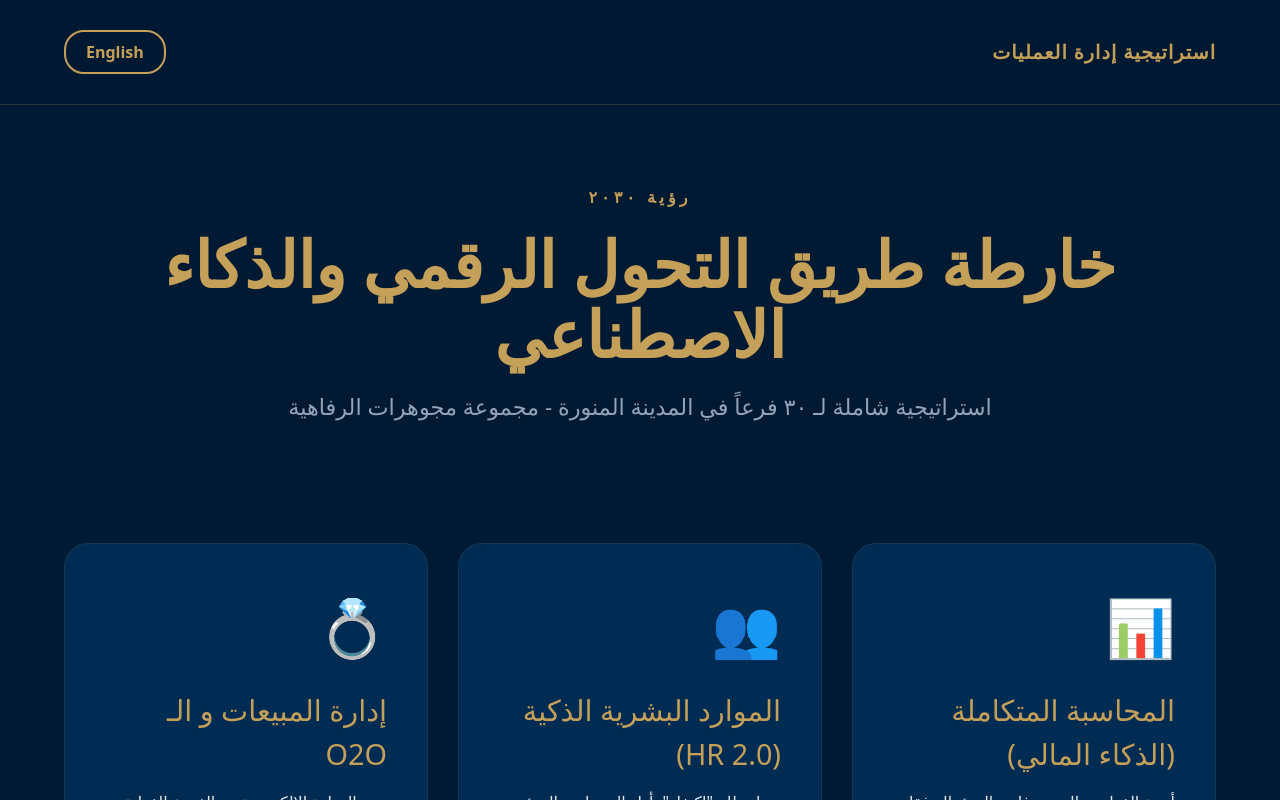
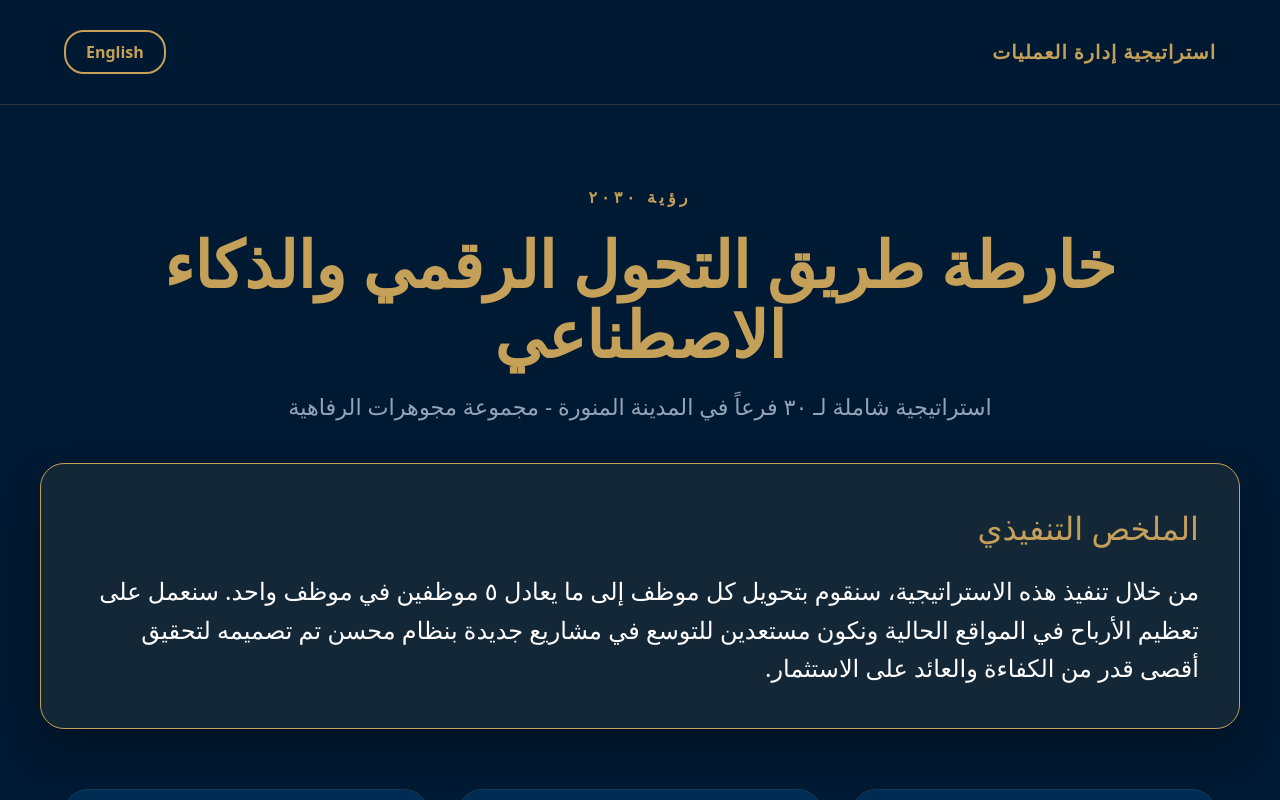
Before and after one commit to RematNOC/madinah-executive-dashboard, a Next.js app: page / in a window 1280 px wide. Shown: the top 800 px of the page. Built offline with nearby package versions, Linux system fonts and the light colour scheme.

Commit message:
Executive Summary Strike: Add ROI/Expansion summary section to dashboard

```diff
--- a/src/app/page.tsx
+++ b/src/app/page.tsx
@@ -7,6 +7,8 @@ const content = {
     lang: 'English',
     nav: 'AR',
     brand: 'استراتيجية إدارة العمليات',
+    summaryTitle: 'الملخص التنفيذي',
+    summaryText: 'من خلال تنفيذ هذه الاستراتيجية، سنقوم بتحويل كل موظف إلى ما يعادل ٥ موظفين في موظف واحد. سنعمل على تعظيم الأرباح في المواقع الحالية ونكون مستعدين للتوسع في مشاريع جديدة بنظام محسن تم تصميمه لتحقيق أقصى قدر من الكفاءة والعائد على الاستثمار.',
     title: 'خارطة طريق التحول الرقمي والذكاء الاصطناعي',
     subtitle: 'استراتيجية شاملة لـ ٣٠ فرعاً في المدينة المنورة - مجموعة مجوهرات الرفاهية',
     pillars: [
@@ -90,6 +92,8 @@ const content = {
     lang: 'العربية',
     nav: 'EN',
     brand: 'OPERATIONS MANAGEMENT STRATEGY',
+    summaryTitle: 'Executive Summary',
+    summaryText: 'By executing this strategy we will turn every employee into 5 employees in one. We will maximize profits in current locations and be ready for expansion into new ventures with an optimized system that’s been crafted for maximum efficiency and return on investment.',
     title: 'AI & Digital Transformation Roadmap',
     subtitle: 'Strategic Overhaul for 30+ Madinah Storefronts - Luxury Jewelry Group',
     pillars: [
@@ -195,9 +199,20 @@ export default function PresentationPage() {
     },
     hero: {
       textAlign: 'center',
-      padding: '80px 5%',
+      padding: '80px 5% 40px',
       maxWidth: '1200px',
       margin: '0 auto'
+    },
+    summaryBox: {
+      backgroundColor: 'rgba(197, 160, 89, 0.1)',
+      border: '1px solid #c5a059',
+      borderRadius: '24px',
+      padding: '40px',
+      margin: '0 5% 60px',
+      maxWidth: '1200px',
+      marginLeft: 'auto',
+      marginRight: 'auto',
+      boxShadow: '0 20px 40px rgba(0,0,0,0.3)'
     },
     title: {
       fontSize: 'clamp(2.5rem, 5vw, 4.5rem)',
@@ -266,6 +281,13 @@ export default function PresentationPage() {
         <p style={{fontSize: '1.4rem', color: '#94a3b8', maxWidth: '800px', margin: '0 auto'}}>{t.subtitle}</p>
       </header>
 
+      <div style={styles.summaryBox}>
+        <h2 style={{color: '#c5a059', marginBottom: '20px', fontSize: '2rem'}}>{t.summaryTitle}</h2>
+        <p style={{fontSize: '1.5rem', lineHeight: 1.6, color: 'white', fontWeight: '500'}}>
+          {t.summaryText}
+        </p>
+      </div>
+
       <div style={styles.grid}>
         {t.pillars.map((p: any) => (
           <div key={p.id} style={styles.card}>
@@ -303,7 +325,7 @@ export default function PresentationPage() {
       </div>
 
       <footer style={{textAlign: 'center', marginTop: '80px', color: '#64748b'}}>
-        &copy; 2026 REMAT STRATEGIC SOLUTIONS | MADINAH RETAIL GROUP | VERSION 1.8
+        &copy; 2026 REMAT STRATEGIC SOLUTIONS | MADINAH RETAIL GROUP | VERSION 2.0
       </footer>
     </div>
   );
```
